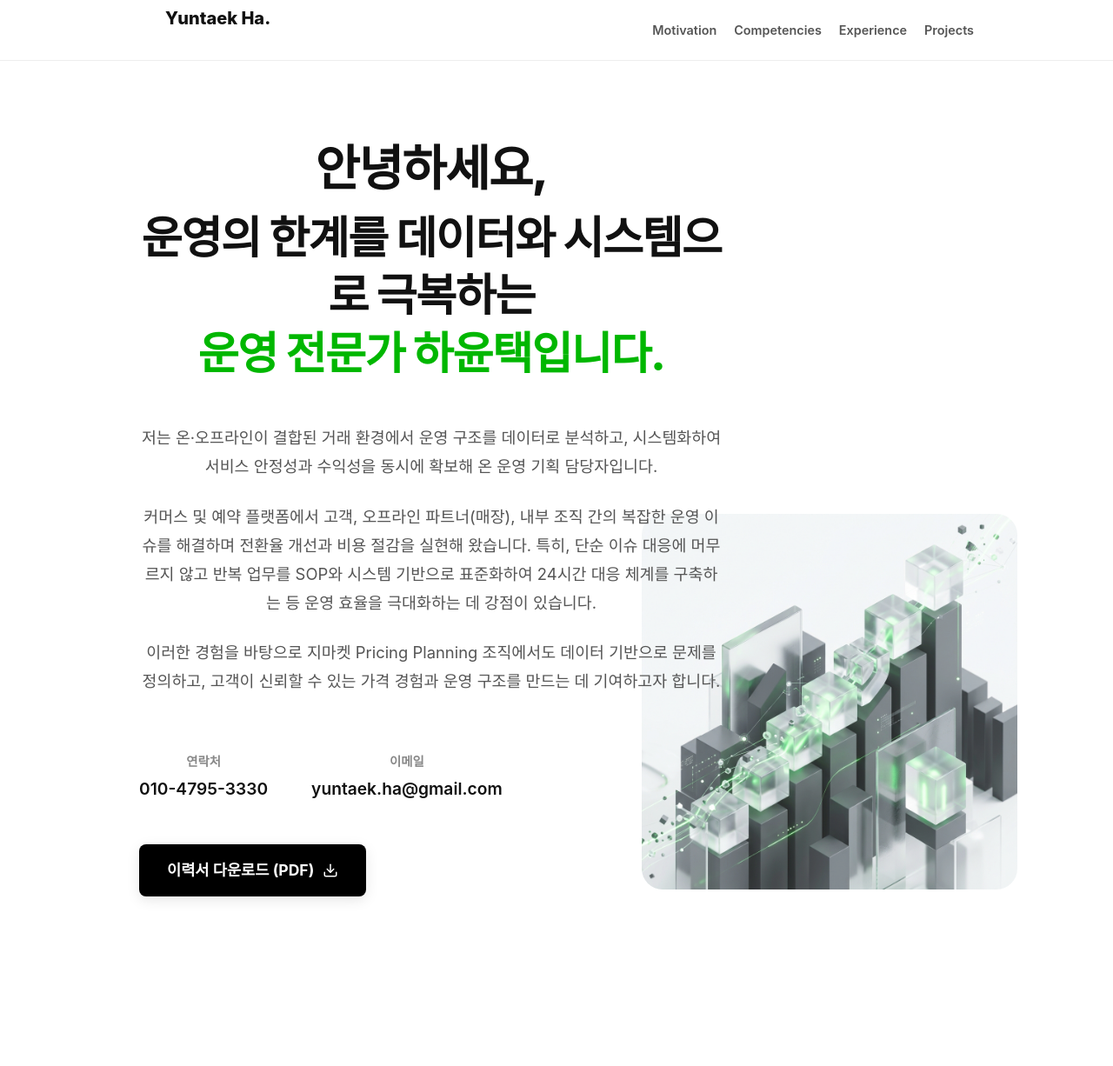
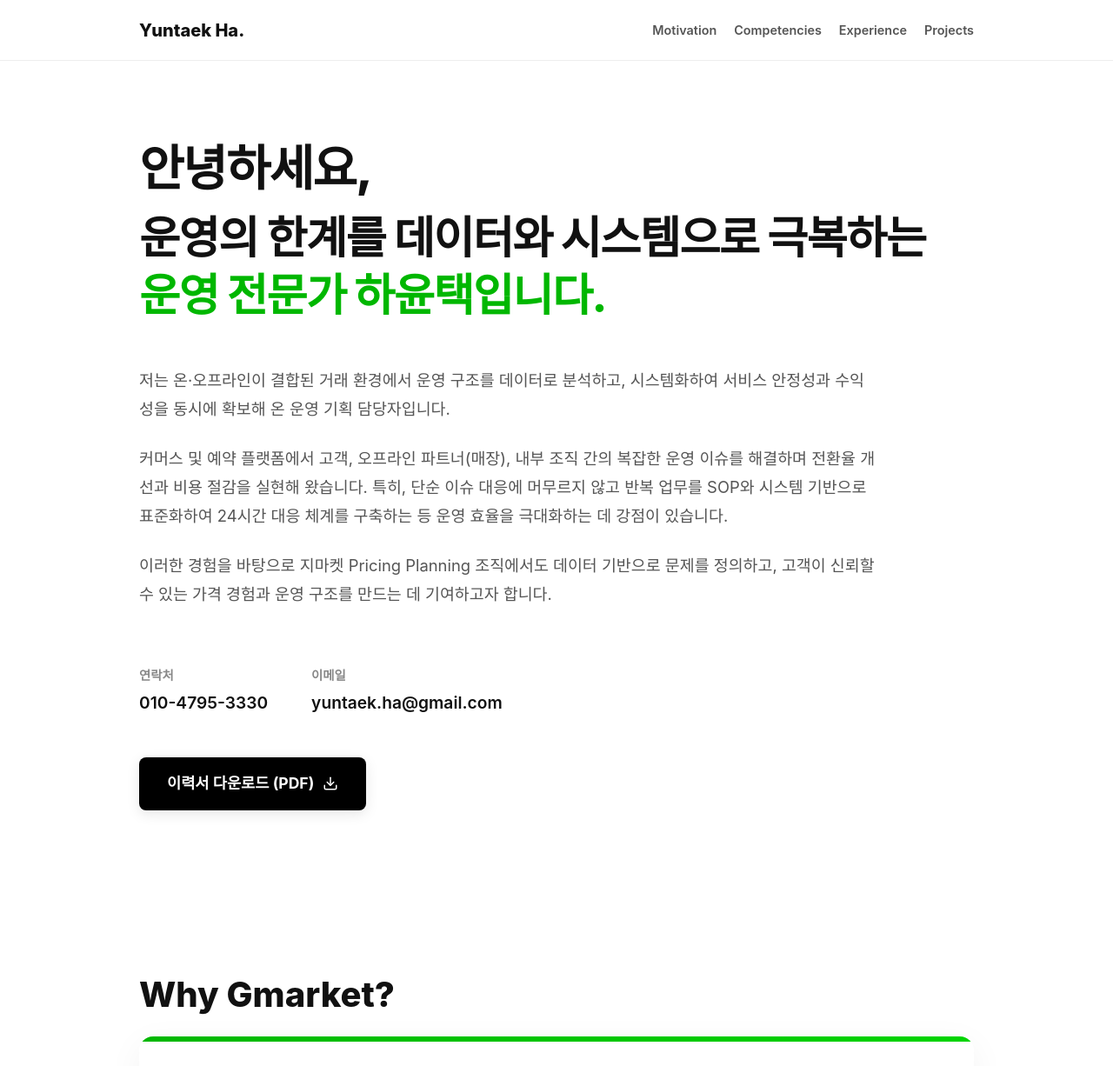
Before and after one commit to haviolin21/resume-gmarket-pm, a React (Vite) app: page / in a window 1280 px wide. Shown: the top 1226 px of the page at 87% size. Built offline with nearby package versions, Linux system fonts and the light colour scheme; a web font is replaced by a local one.

Commit message:
fix: remove center alignment and 3d graphic

```diff
--- a/src/App.css
+++ b/src/App.css
@@ -1,45 +1,3 @@
-#root {
-  max-width: 1280px;
-  margin: 0 auto;
-  text-align: center;
-}
-
-.logo {
-  height: 6em;
-  padding: 1.5em;
-  will-change: filter;
-  transition: filter 300ms;
-}
-.logo:hover {
-  filter: drop-shadow(0 0 2em #646cffaa);
-}
-.logo.react:hover {
-  filter: drop-shadow(0 0 2em #61dafbaa);
-}
-
-@keyframes logo-spin {
-  from {
-    transform: rotate(0deg);
-  }
-  to {
-    transform: rotate(360deg);
-  }
-}
-
-@media (prefers-reduced-motion: no-preference) {
-  a:nth-of-type(2) .logo {
-    animation: logo-spin infinite 20s linear;
-  }
-}
-
-.card {
-  padding: 2em;
-}
-
-.read-the-docs {
-  color: #888;
-}
-
 /* Global Scroll Top Button */
 .global-scroll-top {
   position: fixed;
--- a/src/components/Hero.css
+++ b/src/components/Hero.css
@@ -19,7 +19,7 @@
 }
 
 .hero-content {
-  width: 70%;
+  width: 100%;
   position: relative;
   z-index: 2;
 }
--- a/src/components/Hero.jsx
+++ b/src/components/Hero.jsx
@@ -51,15 +51,6 @@
               </a>
             </div>
           </motion.div>
-
-          <motion.div
-            initial={{ opacity: 0, scale: 0.9 }}
-            animate={{ opacity: 1, scale: 1 }}
-            transition={{ duration: 0.8, delay: 0.2 }}
-            className="hero-graphic-wrapper"
-          >
-            <img src="/hero-graphic.png" alt="Data and Growth Graphic" className="hero-graphic" />
-          </motion.div>
         </div>
       </div>
     </section>
```
